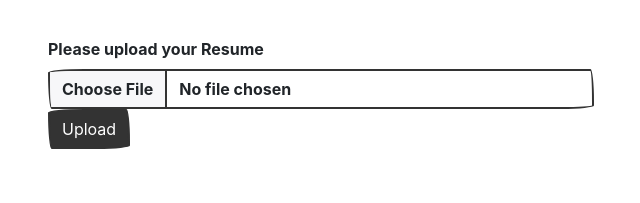
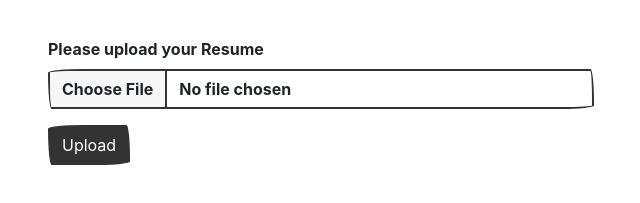
Before and after one commit to Jingting-X/CS5100-Resume-Parser, a plain HTML site: page front_end/index.html in a window 1280 px wide. Shown: the part 83-286 px from the top of the page, without its empty margins (34-674 px from the left). Drawn offline with nearby package versions, Linux system fonts and the light colour scheme; a web font is replaced by a local one.

Commit message:
front_end v2

```diff
--- a/front_end/index.html
+++ b/front_end/index.html
@@ -30,7 +30,7 @@
                             <label for="file" class="form-label mt-4">Please upload your Resume</label>
                             <input class="form-control" id="file" type="file" name="static_file" />
                         </div>
-                        <button class="btn btn-primary" id="upload-button" onclick="uploadFile(this.form)"> Upload
+                        <button class="btn btn-primary mt-3" id="upload-button" onclick="uploadFile(this.form)"> Upload
                         </button>
                     </form>
                 </div>
```
